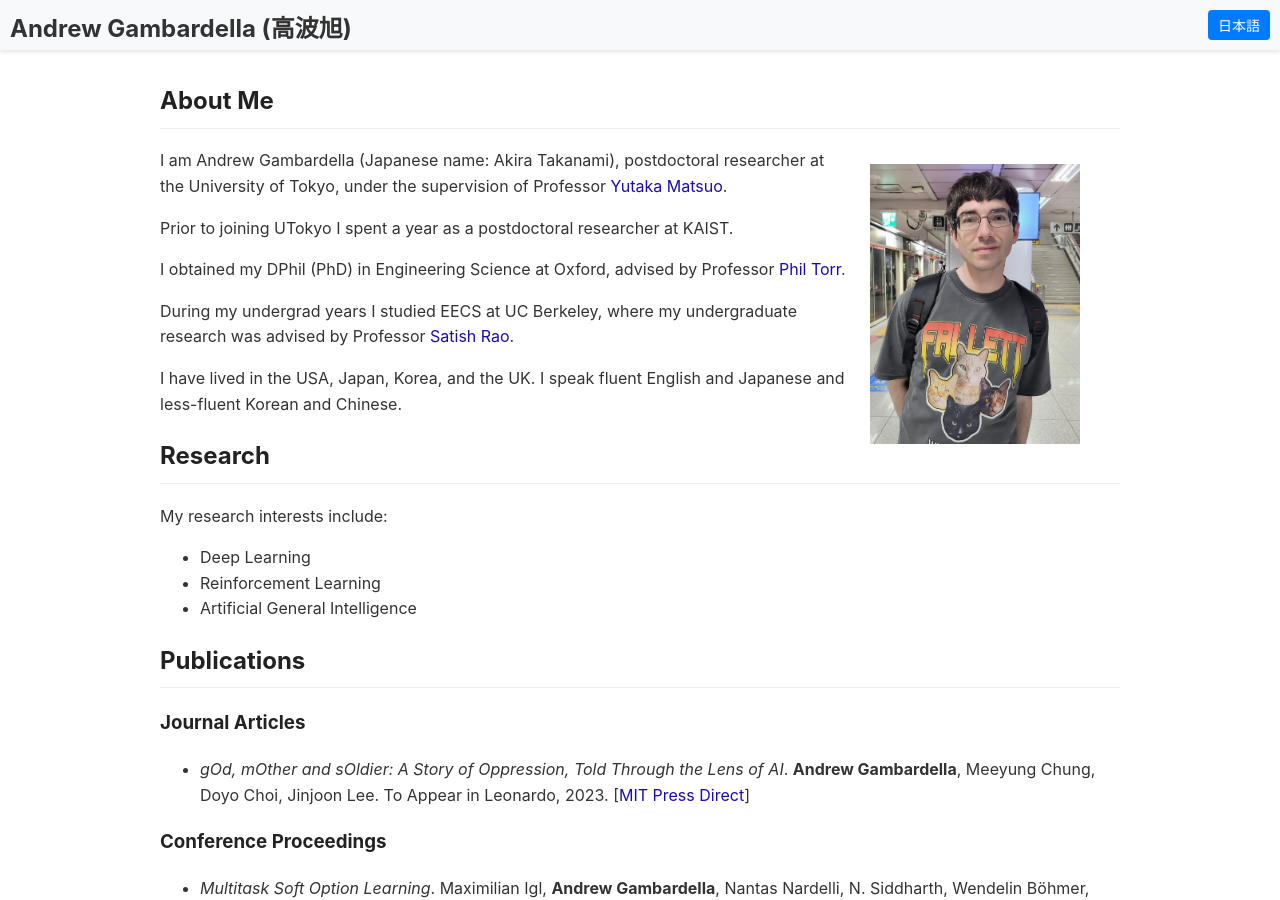
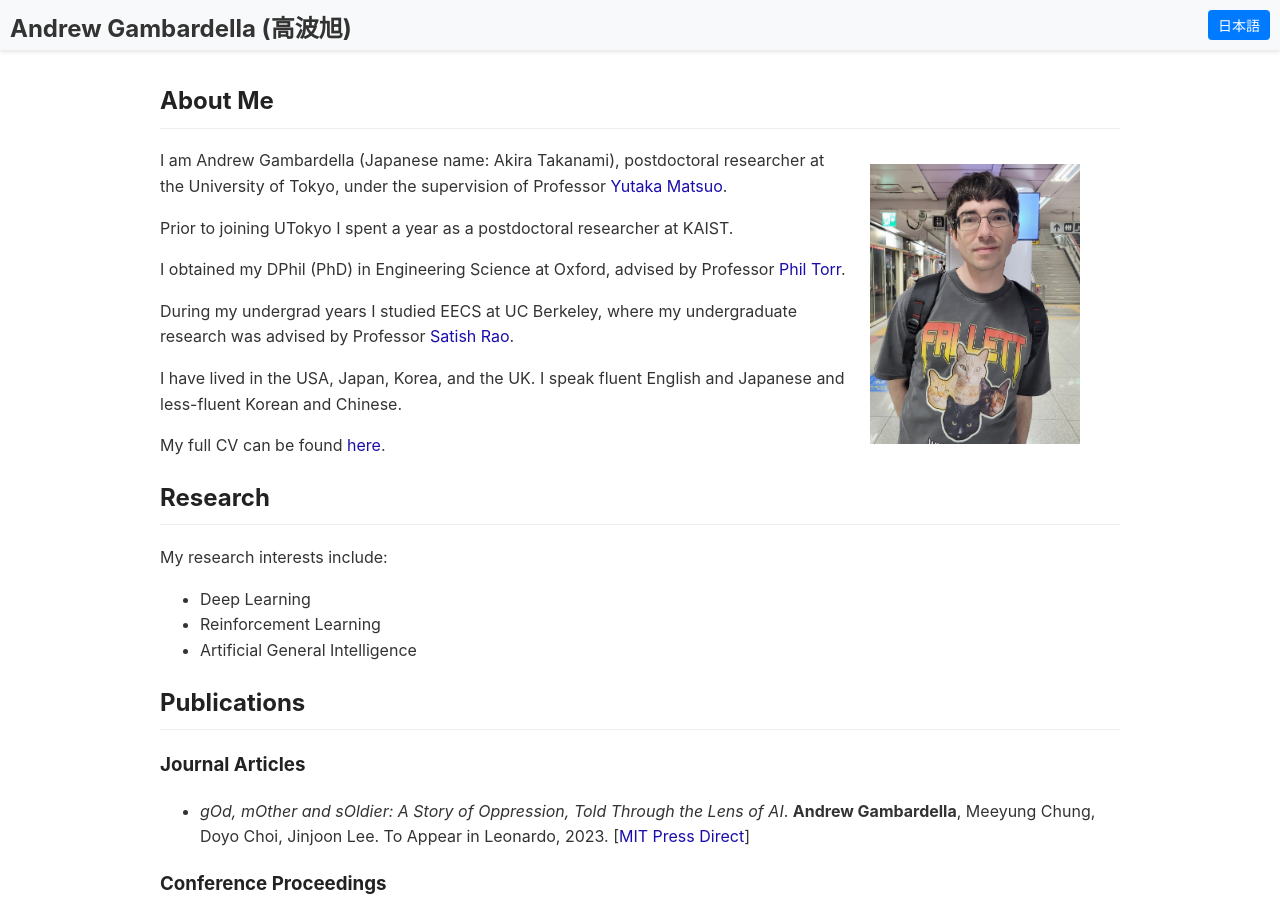
Before and after one commit to atgambardella/atgambardella.github.io, a Jekyll site: the page built from index.md, in a window 1280 px wide and 900 px high. Built offline with Jekyll 4.4.1, drawn with Linux system fonts in a browser that asks for light colours; a script that is not in the unit is left out.

Commit message:
Add CV link

```diff
--- a/index.md
+++ b/index.md
@@ -13,6 +13,8 @@ I obtained my DPhil (PhD) in Engineering Science at Oxford, advised by Professor
 During my undergrad years I studied EECS at UC Berkeley, where my undergraduate research was advised by Professor [Satish Rao](https://people.eecs.berkeley.edu/~satishr/).
 
 I have lived in the USA, Japan, Korea, and the UK. I speak fluent English and Japanese and less-fluent Korean and Chinese.
+
+My full CV can be found [here](https://atgambardella.github.io/assets/Gambardella_CV_September_2023.pdf).
 
 {% include llm_info.html %}
 
```
